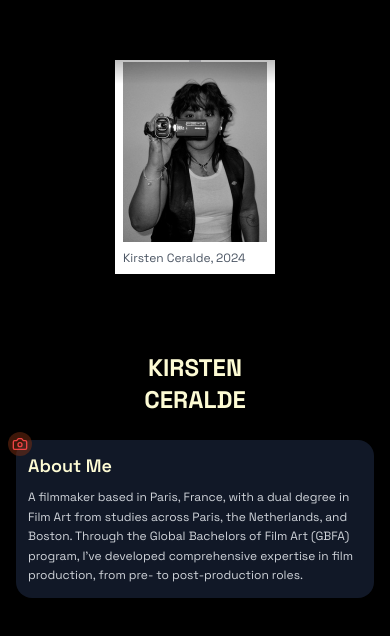
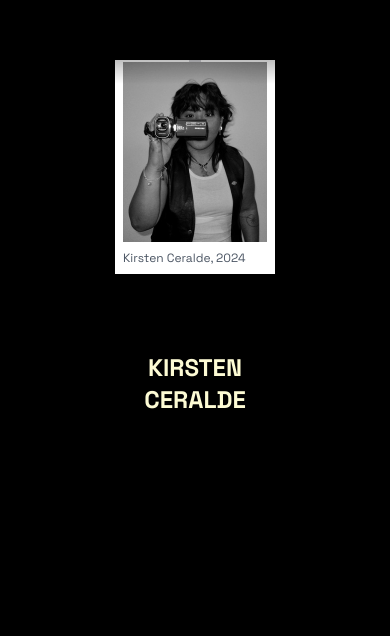
Before and after one commit to MAKIENAUT/KM2C, a Next.js app: page / in a window 390 px wide. Shown: the part 1652-2288 px from the top of the page. Built offline with nearby package versions, Linux system fonts and the light colour scheme.

Commit message:
[#52] Removed about section in the homepage

```diff
--- a/src/components/Resume.tsx
+++ b/src/components/Resume.tsx
@@ -23,11 +23,7 @@ const contactInfo = [
     text: "Kmmceralde@gmail.com",
     delay: 0,
   },
-  {
-    icon: Phone,
-    text: "US +1(312-394-9188) | FR +33(0625059385)",
-    delay: 0.1,
-  },
+
   {
     icon: Languages,
     text: "English, Tagalog",
@@ -257,24 +253,6 @@ export const Resume = forwardRef<HTMLElement, ResumeProps>(
             {/* Main Content */}
             <div className="space-y-8 sm:space-y-12 md:space-y-16 lg:space-y-24">
               {/* Bio Section */}
-              <motion.div
-                style={{ y: bioY }}
-                className="relative mx-auto max-w-4xl rounded-2xl bg-gray-900 p-3 shadow-lg sm:p-4 md:p-6 lg:p-8"
-              >
-                <div className="absolute -left-2 -top-2 rounded-full bg-orange-900/50 p-1 sm:-left-3 sm:-top-3 sm:p-2 md:-left-4 md:-top-4 md:p-3 lg:p-4">
-                  <Camera className="h-4 w-4 text-red-500 sm:h-5 sm:w-5 md:h-6 md:w-6 lg:h-8 lg:w-8" />
-                </div>
-                <h3 className="mb-2 text-lg font-semibold text-cream sm:mb-3 sm:text-xl md:mb-4 md:text-2xl">
-                  About Me
-                </h3>
-                <p className="text-xs leading-relaxed text-gray-300 sm:text-sm md:text-base">
-                  A filmmaker based in Paris, France, with a dual degree in Film
-                  Art from studies across Paris, the Netherlands, and Boston.
-                  Through the Global Bachelors of Film Art (GBFA) program,
-                  I&apos;ve developed comprehensive expertise in film
-                  production, from pre- to post-production roles.
-                </p>
-              </motion.div>
             </div>
           </div>
         </div>
```
